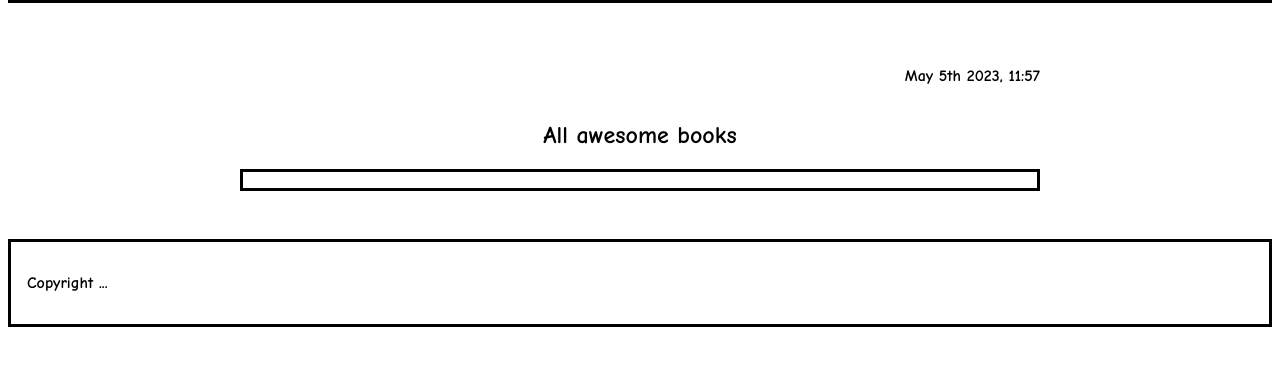
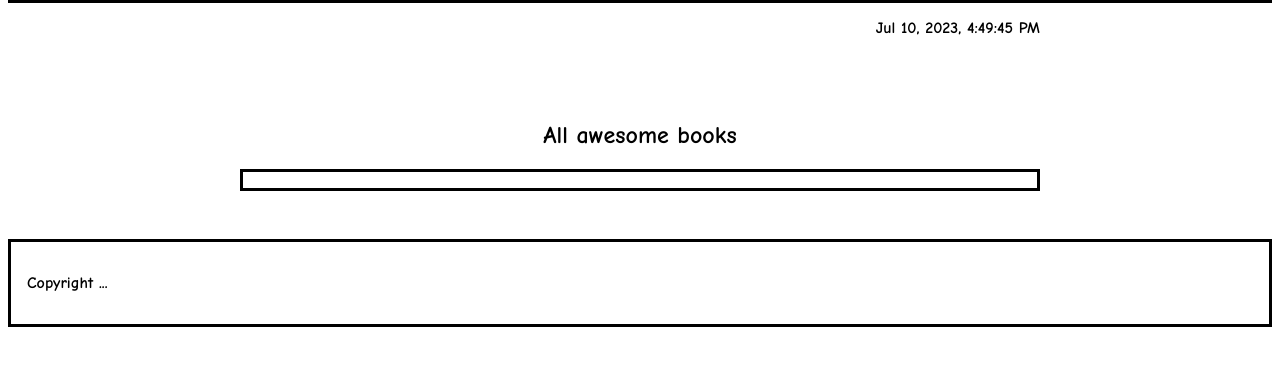
Before and after one commit to Rysth/ES6-Awesome-Books, a website built with Parcel: page index.html in a window 1280 px wide. Shown: the part 95-460 px from the top of the page. Built offline with nearby package versions, Linux system fonts and the light colour scheme.

Commit message:
Update index.js importing Luxon and use of Parcel to run a dev envioroment.

```diff
--- a/index.css
+++ b/index.css
@@ -1,5 +1,7 @@
 body {
   font-family: 'Comic Neue', cursive;
+  position: relative;
+  min-height: 97vh;
 }
 
 input,
@@ -9,6 +11,10 @@ button {
 
 a {
   text-decoration: none;
+}
+
+main {
+  overflow: auto;
 }
 
 .container {
@@ -126,6 +132,10 @@ a {
   align-items: center;
 }
 
+.footer {
+  background-color: white;
+}
+
 .footer-content {
   padding: 1em;
 }
@@ -139,8 +149,4 @@ a {
     gap: 2em;
     text-align: left;
   }
-
-  .footer {
-    bottom: 0;
-  }
 }
--- a/index.html
+++ b/index.html
@@ -30,22 +30,17 @@
 
     <!-- Content -->
     <main>
-      <div id="item-list" class="content list padding-3">
-        <div class="container container-sm">
-          <div class="date">
-            <p class="today-date">May 5th 2023, 11:57</p>
-          </div>
+      <div class="container container-sm">
+        <div class="date">
+          <p class="today-date" id="today-date"></p>
+        </div>
+        <div id="item-list" class="content list padding-3">
           <h2 class="h3 text-center">All awesome books</h2>
           <div class="container border-dark">
             <ul id="bookList"></ul>
           </div>
         </div>
-      </div>
-      <div id="item-add" class="content hide padding-3">
-        <div class="container container-sm">
-          <div class="date">
-            <p class="today-date">May 5th 2023, 11:57</p>
-          </div>
+        <div id="item-add" class="content hide padding-3">
           <h2 class="text-center">Add a new book</h2>
           <form class="form">
             <label for="bookTitle">Book Title:</label>
@@ -69,12 +64,7 @@
             </div>
           </form>
         </div>
-      </div>
-      <div id="item-contact" class="content hide padding-3">
-        <div class="container container-sm">
-          <div class="date">
-            <p class="today-date">May 5th 2023, 11:57</p>
-          </div>
+        <div id="item-contact" class="content hide padding-3">
           <h2 class="text-center">Contact Information</h2>
           <div class="text">
             <p>Do you have any questions or just want to say "hello"?</p>
--- a/index.js
+++ b/index.js
@@ -1 +1,14 @@
 import './modules/actions.js';
+import { DateTime } from 'luxon';
+import { todayDate } from './modules/elements.js';
+
+window.onload = () => {
+  const now = DateTime.now();
+  todayDate.innerHTML = now.toLocaleString(DateTime.DATETIME_MED_WITH_SECONDS);
+};
+
+setInterval(() => {
+  const now = DateTime.now();
+  const date = now.toLocaleString(DateTime.DATETIME_MED_WITH_SECONDS);
+  todayDate.innerHTML = date;
+}, 1000);
--- a/modules/elements.js
+++ b/modules/elements.js
@@ -6,4 +6,7 @@ const bookList = document.getElementById('bookList');
 const menuItems = Array.from(document.querySelectorAll('.menu-item'));
 const contentItems = Array.from(document.querySelectorAll('.content'));
 
-export { form, bookList, menuItems, contentItems };
+/* Date Items */
+const todayDate = document.querySelector('#today-date');
+
+export { form, bookList, menuItems, contentItems, todayDate };
--- a/package.json
+++ b/package.json
@@ -15,9 +15,13 @@
     "eslint-config-airbnb-base": "^14.2.1",
     "eslint-plugin-import": "^2.27.5",
     "hint": "^7.1.10",
+    "parcel": "^2.9.3",
     "stylelint": "^13.13.1",
     "stylelint-config-standard": "^21.0.0",
     "stylelint-csstree-validator": "^1.9.0",
     "stylelint-scss": "^3.21.0"
+  },
+  "dependencies": {
+    "luxon": "^3.3.0"
   }
 }
```
Also changed, not shown: dist/index.html (added), 6 other files.
